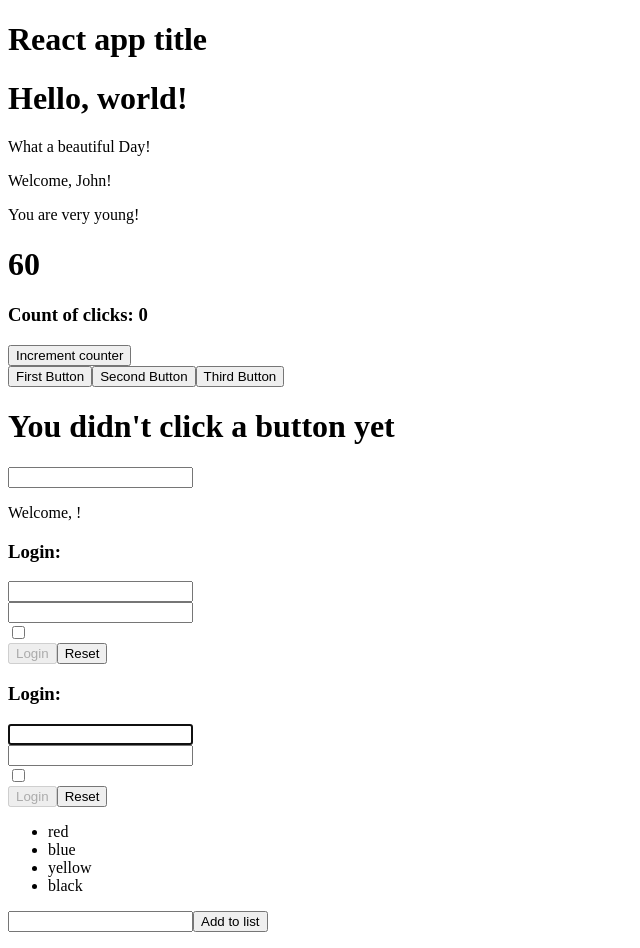
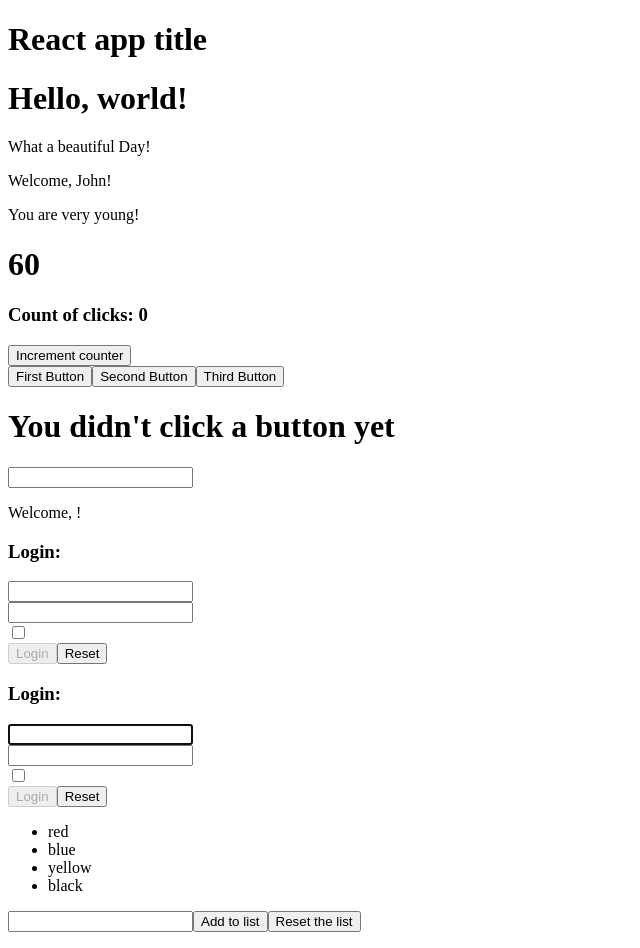
Before and after one commit to Kekko26/react-exercises, a React (Create React App) app: page / in a window 1280 px wide. Shown: the whole page, without its empty margins (0-640 px from the left). Built offline with nearby package versions, Linux system fonts and the light colour scheme.

Commit message:
Exercise done

```diff
--- a/src/TodoList.js
+++ b/src/TodoList.js
@@ -27,12 +27,20 @@ export class TodoList extends React.Component{
         })
     }
 
+    resetListEvent = (e)=>{
+        this.setState(()=>{
+            e.preventDefault()
+            return {items: [], newArray:[]}
+        }
+        )
+    }
+
     render(){
         return (
         <div>
             <input value={this.state.input} onChange={this.inputChange}/>
             <button onClick={this.addToListEvent}>Add to list</button>
-
+            <button onClick={this.resetListEvent}>Reset the list</button>
             <ul>
             {this.state.newArray}
             </ul>
```
